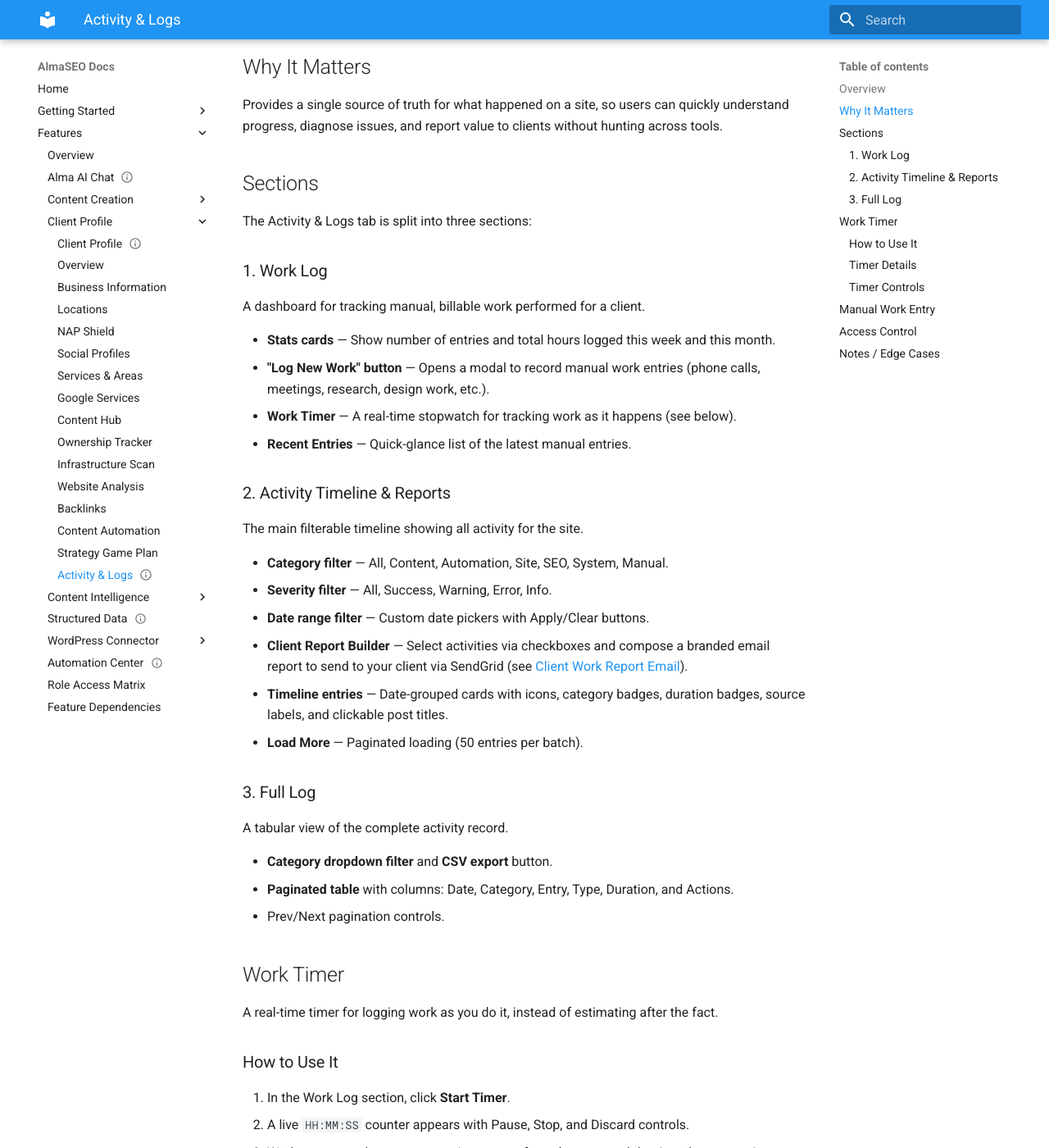
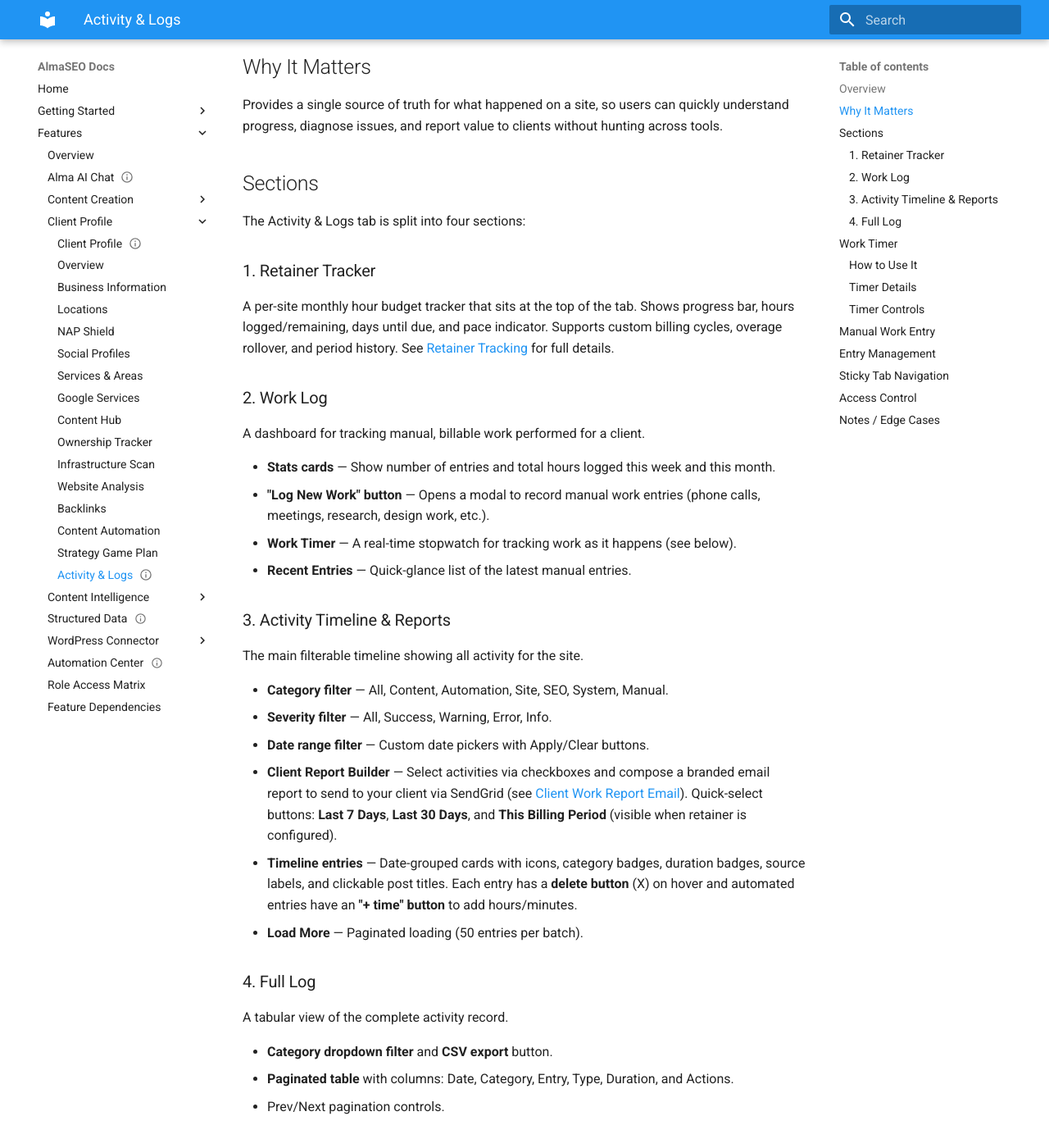
Before and after one commit to ilaos/myproject-docs, an MkDocs documentation site: the page built from docs/features/client-profile/activity-logs.md, in a window 1280 px wide and 1400 px high, scrolled down 493 px. Shown: the whole window at 82% size. Built offline with MkDocs 1.6.1 and Material for MkDocs 9.7.7, drawn with Linux system fonts in a browser that asks for light colours; some of the changed text lies outside the part shown.

Commit message:
Add Retainer Tracking docs, update Activity Logs and Work Report docs
- New: retainer-tracking.md — full documentation for billing cycles, rollover, write-off, period history
- Updated: activity-logs.md — added Retainer Tracker as section 1, entry management (delete/add time), sticky tabs, Last 30 Days and This Billing Period quick-select
- Updated: client-work-report-email.md — billing period date range in report headers
- Updated: index.md — added Retainer Tracking to Activity & Logs group, updated descriptions

Co-Authored-By: Claude Opus 4.6 (1M context) <noreply@anthropic.com>

```diff
--- a/docs/features/client-profile/activity-logs.md
+++ b/docs/features/client-profile/activity-logs.md
@@ -25,9 +25,13 @@ Provides a single source of truth for what happened on a site, so users can quic
 
 ## Sections
 
-The Activity & Logs tab is split into three sections:
+The Activity & Logs tab is split into four sections:
 
-### 1. Work Log
+### 1. Retainer Tracker
+
+A per-site monthly hour budget tracker that sits at the top of the tab. Shows progress bar, hours logged/remaining, days until due, and pace indicator. Supports custom billing cycles, overage rollover, and period history. See [Retainer Tracking](retainer-tracking.md) for full details.
+
+### 2. Work Log
 
 A dashboard for tracking manual, billable work performed for a client.
 
@@ -36,18 +40,18 @@ A dashboard for tracking manual, billable work performed for a client.
 - **Work Timer** — A real-time stopwatch for tracking work as it happens (see below).
 - **Recent Entries** — Quick-glance list of the latest manual entries.
 
-### 2. Activity Timeline & Reports
+### 3. Activity Timeline & Reports
 
 The main filterable timeline showing all activity for the site.
 
 - **Category filter** — All, Content, Automation, Site, SEO, System, Manual.
 - **Severity filter** — All, Success, Warning, Error, Info.
 - **Date range filter** — Custom date pickers with Apply/Clear buttons.
-- **Client Report Builder** — Select activities via checkboxes and compose a branded email report to send to your client via SendGrid (see [Client Work Report Email](client-work-report-email.md)).
-- **Timeline entries** — Date-grouped cards with icons, category badges, duration badges, source labels, and clickable post titles.
+- **Client Report Builder** — Select activities via checkboxes and compose a branded email report to send to your client via SendGrid (see [Client Work Report Email](client-work-report-email.md)). Quick-select buttons: **Last 7 Days**, **Last 30 Days**, and **This Billing Period** (visible when retainer is configured).
+- **Timeline entries** — Date-grouped cards with icons, category badges, duration badges, source labels, and clickable post titles. Each entry has a **delete button** (X) on hover and automated entries have an **"+ time" button** to add hours/minutes.
 - **Load More** — Paginated loading (50 entries per batch).
 
-### 3. Full Log
+### 4. Full Log
 
 A tabular view of the complete activity record.
 
@@ -101,6 +105,23 @@ When logging work (either via the timer or the "Log New Work" button), you can r
 
 Manual entries appear in the timeline with a purple left border and work-type-specific icons. They can be edited or deleted after creation.
 
+## Entry Management
+
+All activity entries (manual and automated) support the following actions:
+
+| Action | How | Applies To |
+|--------|-----|-----------|
+| **Delete** | Click the X button (appears on hover, top-right of entry) | All entries |
+| **Edit** | Click the pencil icon to open the edit modal | Manual entries only |
+| **Add time** | Click "+ time" button to add hours/minutes via inline popup | Automated entries without a duration |
+| **Edit time** | Click the pencil next to the duration badge | Automated entries with existing duration |
+
+Deleting or editing entries automatically refreshes the stats cards, retainer tracker, and full log table.
+
+## Sticky Tab Navigation
+
+When switching between sites using the left sidebar, the current tab is remembered. If you're on the Activity & Logs tab for one client and click another client, you'll land on the same tab for that client instead of defaulting to Overview.
+
 ## Access Control
 
 **Permission Mode:** Configurable per client
```
Also changed, not shown: other parts of docs/features/client-profile/activity-logs.md (+1 -1 lines), docs/features/client-profile/client-work-report-email.md (+3 -1 lines), docs/features/client-profile/index.md (+4 -3 lines), docs/features/client-profile/retainer-tracking.md (added, +116 -0 lines).
